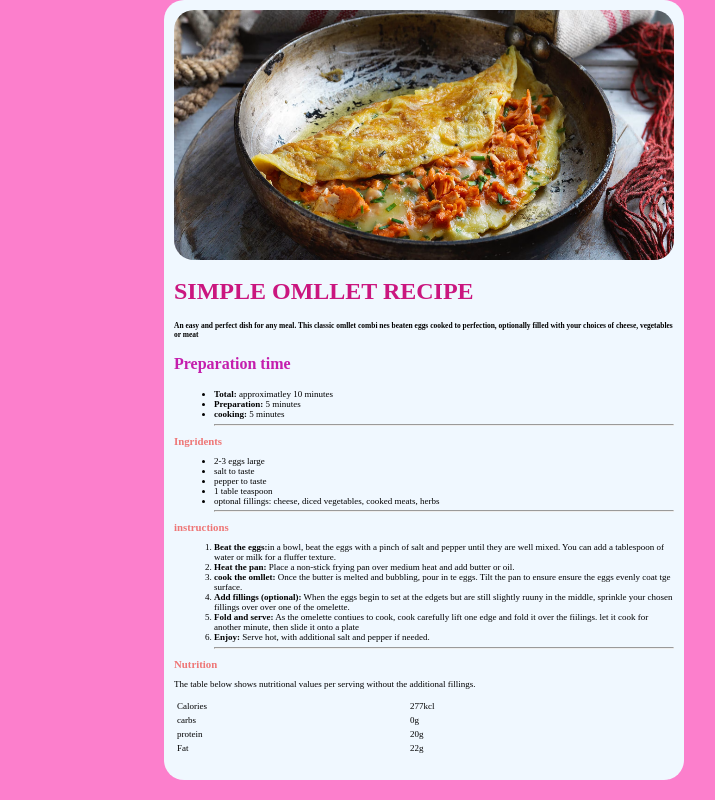
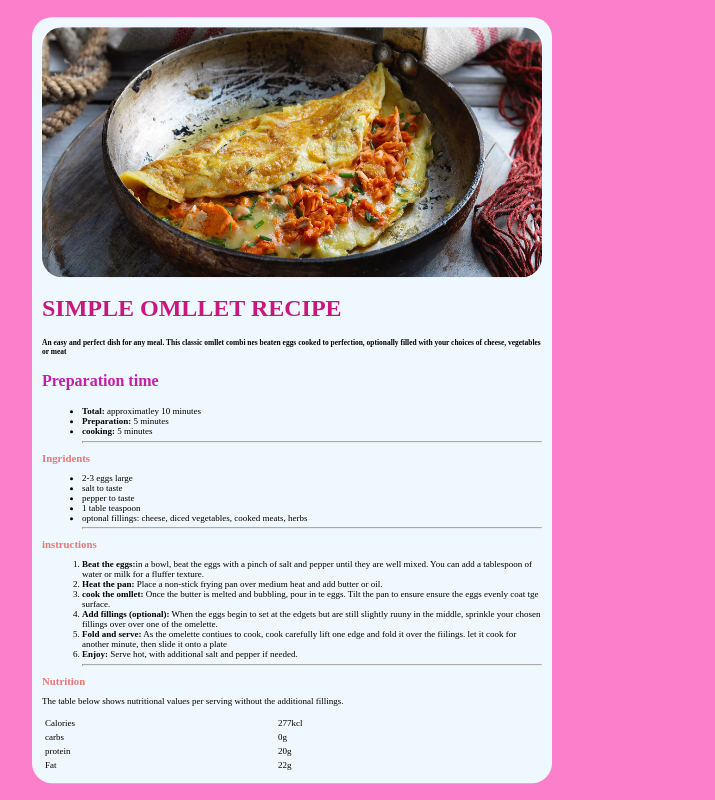
Before and after one commit to Havana0147/omllet-project, a plain HTML site: page index.html in a window 1280 px wide. Shown: the whole page, without its empty margins (348-1063 px from the left). Drawn offline with Linux system fonts and the light colour scheme.

Commit message:
"move container to the center"

```diff
--- a/style.css
+++ b/style.css
@@ -14,9 +14,10 @@ body{
 
 background-color: aliceblue;
 position: absolute;
-left: 40%;
-transform: translate(-50% -50%);
-height: 760px;
+top: 50%;
+left: 50%;
+transform: translate(-50%,-50%);
+/* height: 760px; */
 width: 500px;
 border-radius: 20px;
 padding: 10px;
```
